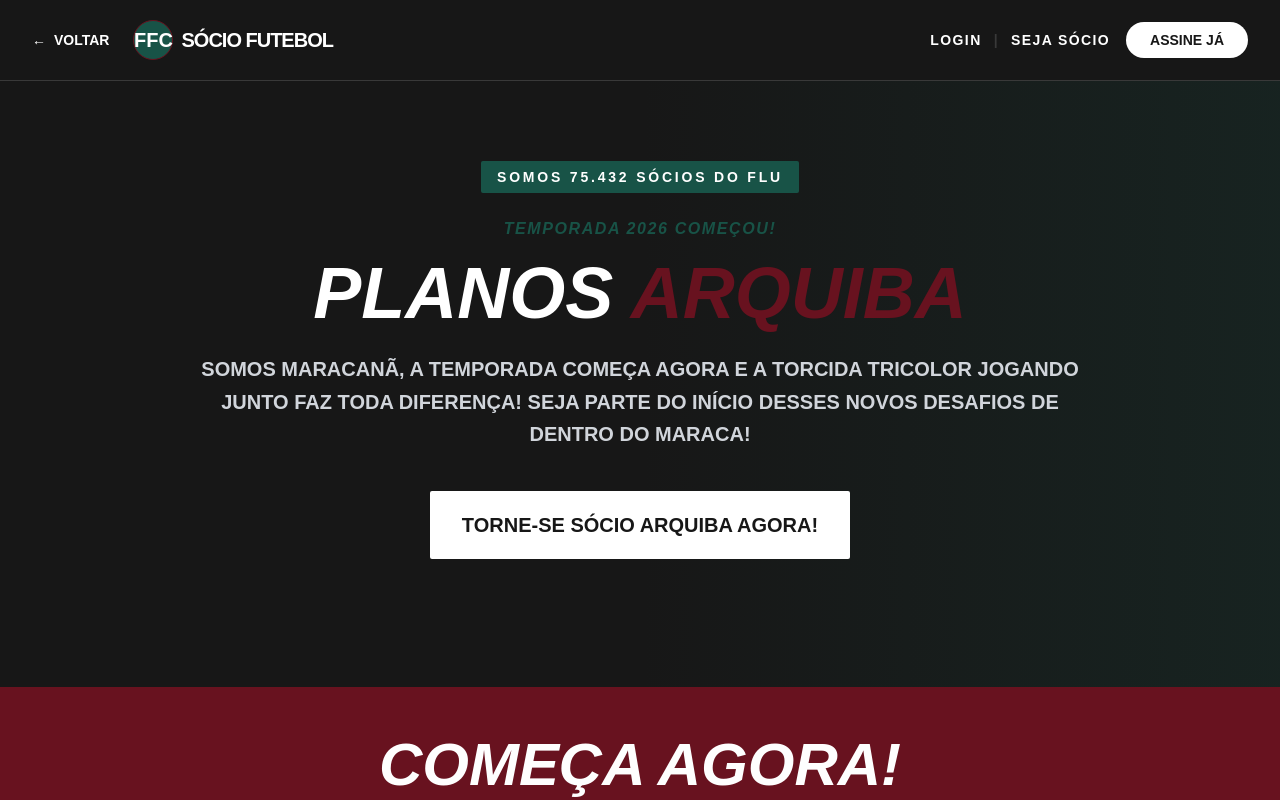
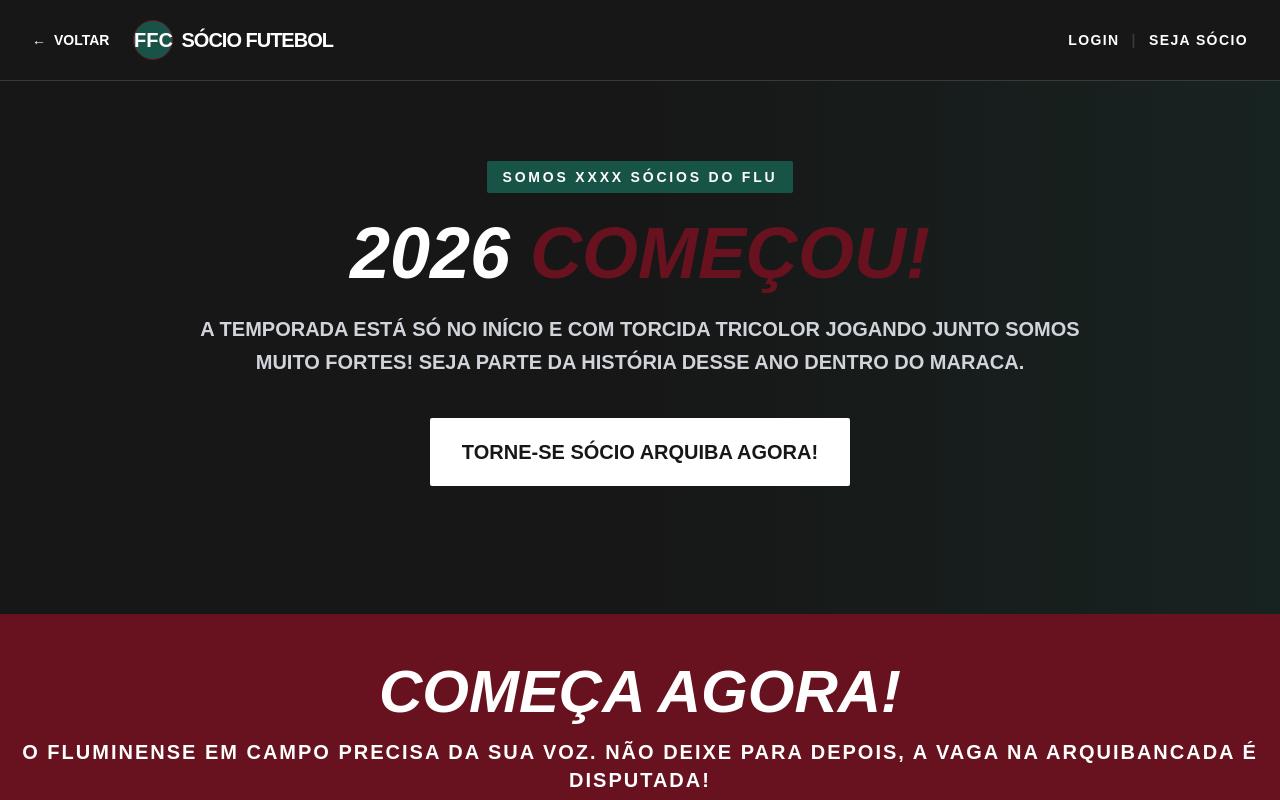
Before and after one commit to Feng-Brasil/lp-fluminense-planos-arquiba-2026, a Next.js app: page / in a window 1280 px wide. Shown: the top 800 px of the page. Built offline with nearby package versions, Linux system fonts and the light colour scheme.

Commit message:
Reaplicando modificações no primeiro scroll: botões de login/sócio, título, subtítulo e contador de sócios.

```diff
--- a/app/page.tsx
+++ b/app/page.tsx
@@ -16,13 +16,10 @@
 
           <div className="flex items-center gap-4">
             <div className="flex items-center gap-3 font-bold text-sm tracking-widest">
-              <a href="#" className="hover:text-[#185347] transition-colors">LOGIN</a>
+              <a href="#" className="hover:text-[#185347] transition-colors uppercase">LOGIN</a>
               <span className="text-[#393939]">|</span>
-              <a href="#" className="hover:text-[#185347] transition-colors">SEJA SÓCIO</a>
+              <a href="#" className="hover:text-[#185347] transition-colors uppercase">SEJA SÓCIO</a>
             </div>
-            <a href="#planos" className="bg-[#ffffff] text-[#171717] px-6 py-2 rounded-full font-bold text-sm hover:bg-[#185347] hover:text-white transition-all duration-300">
-              ASSINE JÁ
-            </a>
           </div>
         </div>
       </nav>
@@ -33,14 +30,14 @@
         <div className="max-w-7xl mx-auto px-4 sm:px-6 lg:px-8 relative">
           <div className="max-w-4xl mx-auto text-center">
             <div className="bg-[#185347] inline-block px-4 py-1 mb-6 rounded-sm">
-              <span className="text-white font-bold tracking-[0.2em] uppercase text-sm">SOMOS 75.432 SÓCIOS DO FLU</span>
+              <span className="text-white font-bold tracking-[0.2em] uppercase text-sm">SOMOS XXXX SÓCIOS DO FLU</span>
             </div>
-            <span className="text-[#185347] font-bold tracking-widest uppercase mb-4 block italic">TEMPORADA 2026 COMEÇOU!</span>
-            <h1 className="text-5xl md:text-7xl font-black uppercase leading-none mb-6 italic">
-              PLANOS <span className="text-[#68121f]">ARQUIBA</span>
+
+            <h1 className="text-5xl md:text-7xl font-black uppercase leading-none mb-6 italic text-center">
+              2026 <span className="text-[#68121f]">COMEÇOU!</span>
             </h1>
-            <p className="text-xl text-gray-300 mb-10 mx-auto leading-relaxed uppercase font-bold">
-              SOMOS MARACANÃ, A TEMPORADA COMEÇA AGORA E A TORCIDA TRICOLOR JOGANDO JUNTO FAZ TODA DIFERENÇA! SEJA PARTE DO INÍCIO DESSES NOVOS DESAFIOS DE DENTRO DO MARACA!
+            <p className="text-xl text-gray-300 mb-10 mx-auto leading-relaxed uppercase font-bold text-center">
+              A temporada está só no início e com torcida tricolor jogando junto somos muito fortes! Seja parte da história desse ano dentro do Maraca.
             </p>
             <div className="flex flex-col sm:flex-row gap-4 justify-center">
               <a href="#planos" className="bg-[#ffffff] text-[#171717] px-8 py-5 rounded-sm font-black text-xl text-center hover:bg-[#68121f] hover:text-white transition-all duration-500 uppercase">
@@ -182,7 +179,7 @@
         <div className="max-w-7xl mx-auto px-4 flex flex-col md:flex-row justify-between items-center gap-8">
           <div className="flex items-center gap-2">
             <div className="w-8 h-8 bg-[#185347] rounded-full flex items-center justify-center font-bold text-sm">FFC</div>
-            <span className="font-bold uppercase tracking-widest">Fluminense Football Club © 2024</span>
+            <span className="font-bold uppercase tracking-widest">Fluminense Football Club © 2026</span>
           </div>
           <div className="flex gap-6 text-sm text-gray-400 uppercase font-bold">
             <a href="#" className="hover:text-[#185347]">Privacidade</a>
```
